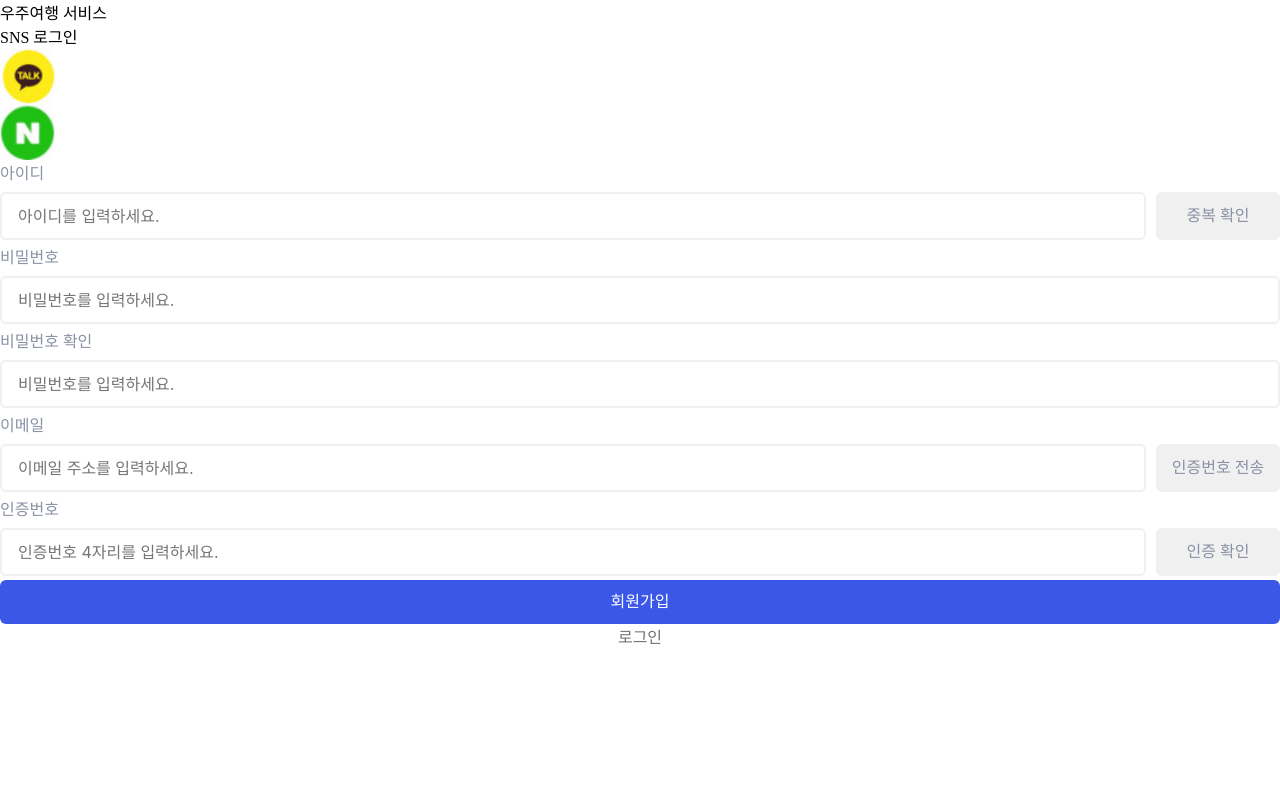
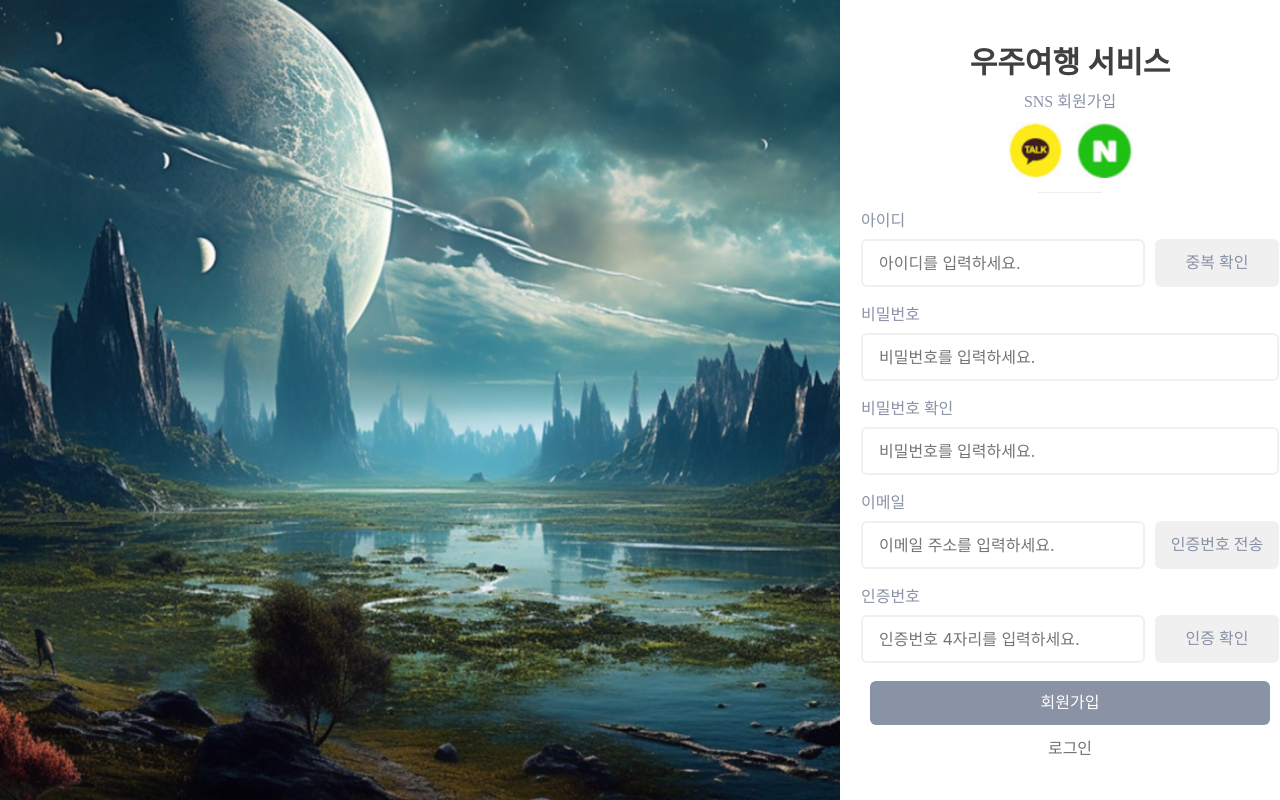
Before and after one commit to whgurrb/oauth2-front-end, a React (Create React App) app: page /auth/sign-up in a window 1280 px wide. Built offline with nearby package versions, Linux system fonts and the light colour scheme; a web font is replaced by a local one.

Commit message:
font-end 10-28 commit

```diff
--- a/src/views/Authentication/SignUp/index.tsx
+++ b/src/views/Authentication/SignUp/index.tsx
@@ -1,5 +1,6 @@
 import InputBox from 'components/InputBox'
 import React, { ChangeEvent, KeyboardEvent, useRef, useState } from 'react'
+import './style.css'
 
 export default function SignUp() {
     const idRef = useRef<HTMLInputElement| null>( null );
@@ -25,6 +26,9 @@ export default function SignUp() {
     const [checkPasswordPessage, setCheckPasswordMessage] = useState<string> ('');
     const [emailMessage, setEmailMessage] = useState<string> ('');
     const [certificationNumberMessage, setCertificationNumberMessage] = useState<string> ('');
+
+
+    const signUpButtonClassName = ( id && password && checkPassword && email && certificationNumber)? 'primary-button-lg' :'disable-button-lg' ;
 
     const onIdChangeHandler = (event:ChangeEvent<HTMLInputElement>)=>{
         const { value } = event.target;
@@ -107,7 +111,7 @@ export default function SignUp() {
                 <div className='sign-up-title'> { '우주여행 서비스' } </div>
                 <div className='sign-up-content-box'>
                     <div className='sign-up-content-sns-sign-in-box'>
-                        <div className='sign-up-content-sns-sign-in-title'> { 'SNS 로그인' }</div>
+                        <div className='sign-up-content-sns-sign-in-title'> { 'SNS 회원가입' }</div>
                         <div className='sign-up-content-sns-sign-in-button-box'>
                             <div className='kakao-sign-in-button'></div>
                             <div className='naver-sign-in-button'></div>
@@ -136,7 +140,7 @@ export default function SignUp() {
                                   onChange={onCertificationChangeHandler} onKeydown={onCertificationNumberKeyDownHandler} onButtonClick={onCertificationNumberButtonClickHandler}/>
                     </div>
                     <div className='sign-up-content-buton-box'>
-                        <div className='primary-button-lg full-width'> {'회원가입'}</div>
+                        <div className={signUpButtonClassName}> {'회원가입'}</div>
                         <div className='text-link-lg full-width'> {'로그인'} </div>
                     </div>
                 </div>
--- a/src/views/Authentication/SignUp/style.css
+++ b/src/views/Authentication/SignUp/style.css
@@ -1,24 +1,101 @@
 #sign-up-wrapper {
-    display: flex ;
-    flex-direction: row;
+   width: 100vw;
+   height: 100vh;
 
+   display: flex;
+   flex-direction: row;
+
+   gap: 20px;
 }
 
 .sign-up-image {
-    display: flex;
-    width: 830px;
-    height: 100%;
-
-    background-image: url( assets/sign-up-image.png );
+    width: 840px;
     background-position: 50% 50%;
     background-size: 100% 100%;
+    background-image: url( ./assets/images/sign-up-image.png );
 }
 
 .sign-up-container {
+    flex: 1;
+
     display: flex;
-    flex: 1 ;
+    justify-content: center;
+    align-items: center;
 }
 
 .sign-up-box {
 
+    width: 400px;
+    display: flex;
+    flex-direction: column;
+
+    gap: 1 4px;
 }
+
+.sign-up-title {
+    color: rgb(64, 64, 64,1);
+
+
+    font-size: 30px;
+    font-weight: 700;
+    line-height: 173%;
+
+    display: flex;
+    justify-content: center;
+    align-items: center;
+
+}
+
+.sign-up-content-box {
+    width: 100%;
+    display: flex;
+    flex-direction: column;
+    gap: 14px;
+    align-items: center;
+}
+
+.sign-up-content-sns-sign-in-box {
+    display: flex;
+    flex-direction: column;
+    align-items: center;
+    gap: 10px;
+}
+
+.sign-up-content-sns-sign-in-title {
+    color: rgb(138, 146, 166,1);
+
+
+    font-size: 16px;
+    font-weight: 500;
+    line-height: normal;
+
+    display: flex;
+    justify-content: center;
+    align-items: center;
+}
+
+.sign-up-content-sns-sign-in-button-box {
+    display: flex;
+    flex-direction: row;
+
+    gap: 14px;
+
+}
+
+.sign-up-content-divider {
+    width: 64px;
+    border-top: 1px solid rgba(238,238,238,1);
+}
+
+.sign-up-content-input-box {
+    display: flex;
+    flex-direction: column;
+    gap: 10px;
+}
+
+.sign-up-content-buton-box {
+    width: 100%;
+    display: flex;
+    flex-direction: column;
+    gap: 10px;
+}
```
Also changed, not shown: src/views/Authentication/SignUp/assets/images/sign-up-image.png (renamed from src/views/Authentication/SignUp/assets/sign-up-image.png).
